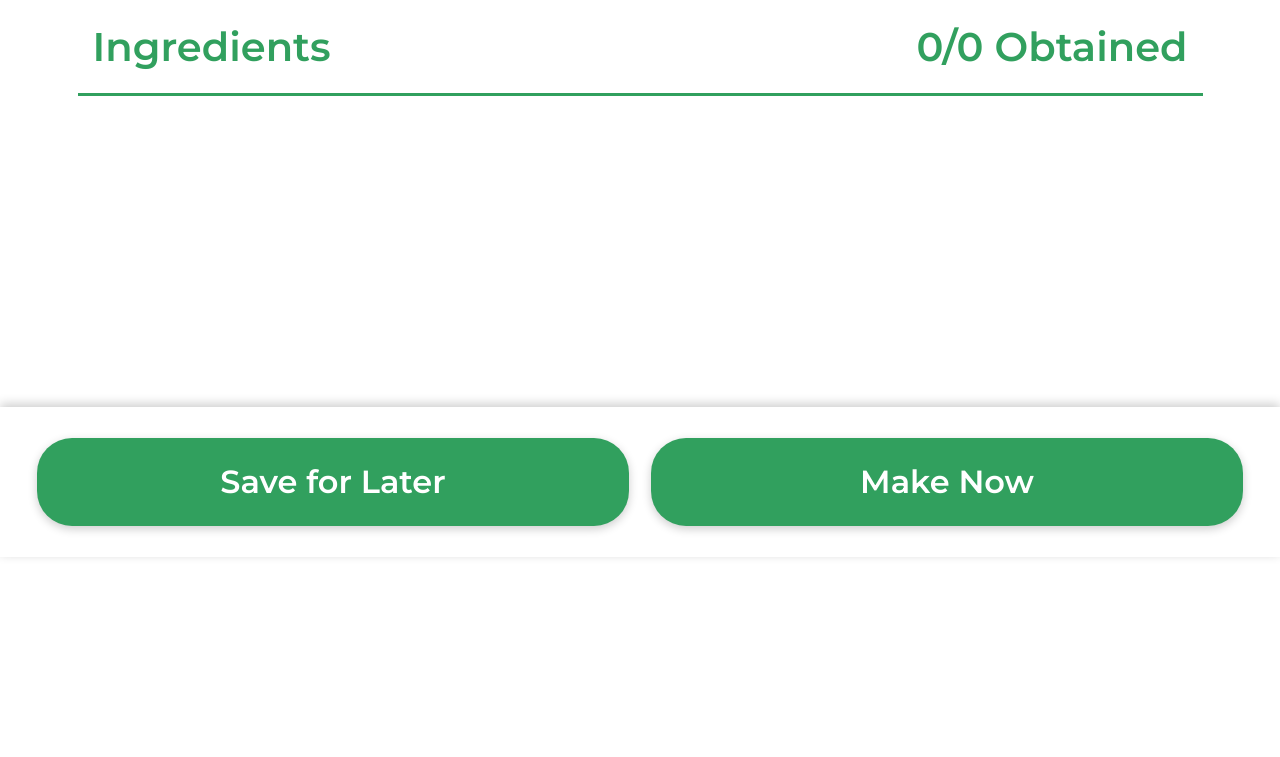
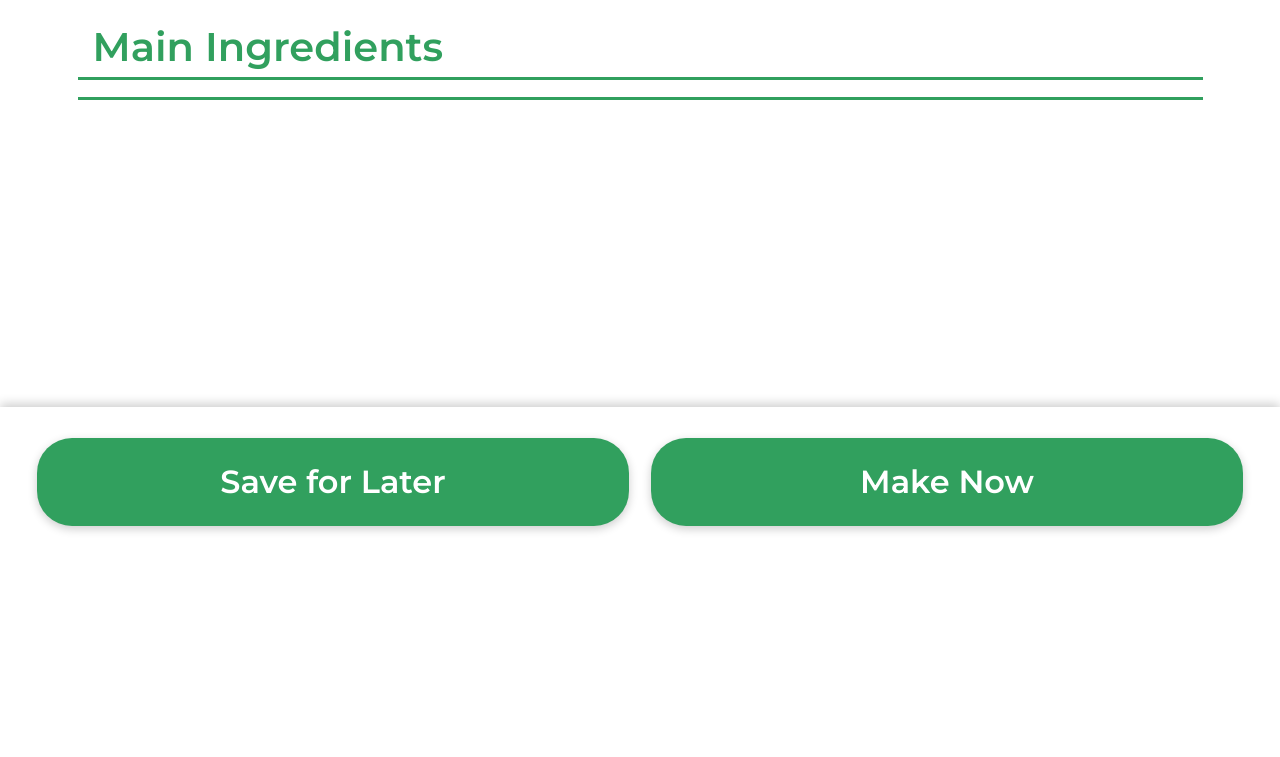
Before and after one commit to IsabellaLR/cs160-final-project, a Django app: template salidify/templates/salidify/viewIngredients.html in a window 1280 px wide. Shown: the part 243-1000 px from the top of the page. After the commit the page ends 775 px from the top, so only its background shows below. Run offline with Django 3.2, Linux system fonts and the light colour scheme; the template is opened without the code that fills it, so the values that code supplies are empty; some libraries are stand-ins or nearby versions.

Commit message:
Added salad dressing ingredients and moved counter

```diff
--- a/salidify/templates/salidify/viewIngredients.html
+++ b/salidify/templates/salidify/viewIngredients.html
@@ -59,7 +59,7 @@
     font-weight: 600;
 	}
 
-	#ingredHeading {
+	.ingredHeading {
 		border-bottom: #31A05E solid 3px;
     width: 90%;
     margin-left: auto;
@@ -186,21 +186,30 @@
 
 			</div>
 		</div>
-		<div class="row" id="ingredHeading">
-			<div class="col-6 text-left green-text" style="font-size:40px;padding-top:2vh;font-weight:600;">
-				Ingredients
-			</div>
-			<div class="col-6 text-right green-text" style="font-size:40px;padding-top:2vh;font-weight:600;">
-				<p id="numObtained">
-					<span id="haveIngredNum">0</span>/<span id="totalIngredNum">0</span> Obtained
-				</p>
+		<div class="row ingredHeading">
+			<div class="col-12 text-left green-text" style="font-size:40px;padding-top:2vh;font-weight:600;">
+				Main Ingredients
 			</div>
 		</div>
-		<div class="row" style="overflow-y: scroll; width: 90%; font-weight: 500; margin-left:auto; margin-right:auto; margin-bottom: 250px; height: 1040px;">
+		<div class="row" id="ingredRow" style="width: 90%; font-weight: 500; margin-left:auto; margin-right:auto;">
 			<div class="col-12" id="ingredients">
 
 			</div>
 		</div>
+
+		<div id="dressing">
+			<div class="row ingredHeading">
+				<div id ="dressingheader" class="col-12 text-left green-text" style="font-size:40px;padding-top:2vh;font-weight:600;">
+
+				</div>
+			</div>
+			<div class="row" style="width: 90%; font-weight: 500; margin-left:auto; margin-right:auto; margin-bottom:200px;">
+				<div class="col-12" id="dressingredients">
+
+				</div>
+			</div>
+		</div>
+
 		<div class="row">
 			<div class="col-12 bottomBtnGroup">
 				<a href="/salidify/similarSalads" class="bottomBtn" style="margin: 31px 0px 31px 22px;">Save for Later</a>
@@ -224,12 +233,37 @@
 	$("#saladPic").append("<img src=" + saladPicture + " style='height:100%;width:100%;object-fit:cover;border-radius:10%;'/>");
 	$("#saladDesc").append("<p class='green-text' style='font-size: 50px; font-weight: bold; border-bottom: #31A05E solid 4px;'>" + saladName + "</p>");
 	$("#saladDesc").append("<p style='font-size:35px;'> Rating: 5.0 <br> Prep Time: 20 Min <br> Serving Size: 4 </p>");
+	$("#saladDesc").append("<p id='numObtained' class='green-text' style='font-size:40px;padding-top:2vh;font-weight:600;''><span id='haveIngredNum'>0</span>/<span id='totalIngredNum'>0</span> Obtained</p>");
 
 	$("#totalIngredNum").text(saladIngredients.length + dressingIngredients.length);
 
 	for (var i = 0; i < saladIngredients.length; i++) {
 		//Iterate through each ingredient and append to row with id=ingredients
 		$("#ingredients").append("<div class='listItem'> <label class='checkContainer'> <input class='checkbox' id='checkbox"+ i + "' type='checkbox'> <span class='checkmark'></span> </label> <div class='listName'><p>" + saladIngredients[i] + "</p> </div> </div>");
+	}
+
+	if (dressingName != "") {
+		//Change dressingName to all lowercase
+		dressingName = dressingName.toLowerCase();
+		//Uppercase the first letter of each word in dressingName
+		var words = dressingName.split(" ");
+		for (var k = 0; k < words.length; k++) {
+			//If the first char of each word is a letter, uppercase it, else uppercase the second char
+			if (words[k].charAt(0).match(/[a-zA-Z]/)) {
+				words[k] = words[k].charAt(0).toUpperCase() + words[k].slice(1);
+			}
+		}
+		dressingName = words.join(" ");
+
+		$("#dressingheader").append(dressingName);
+		for (var i = 0; i < dressingIngredients.length; i++) {
+			//Iterate through each ingredient and append to row with id=ingredients
+			$("#dressingredients").append("<div class='listItem'> <label class='checkContainer'> <input class='checkbox' id='checkbox"+ i + "' type='checkbox'> <span class='checkmark'></span> </label> <div class='listName'><p>" + dressingIngredients[i] + "</p> </div> </div>");
+		}
+	}
+	else {
+		$("#dressing").css("display", "none");
+		$("#ingredRow").css("margin-bottom", "200px");
 	}
 
 
```
